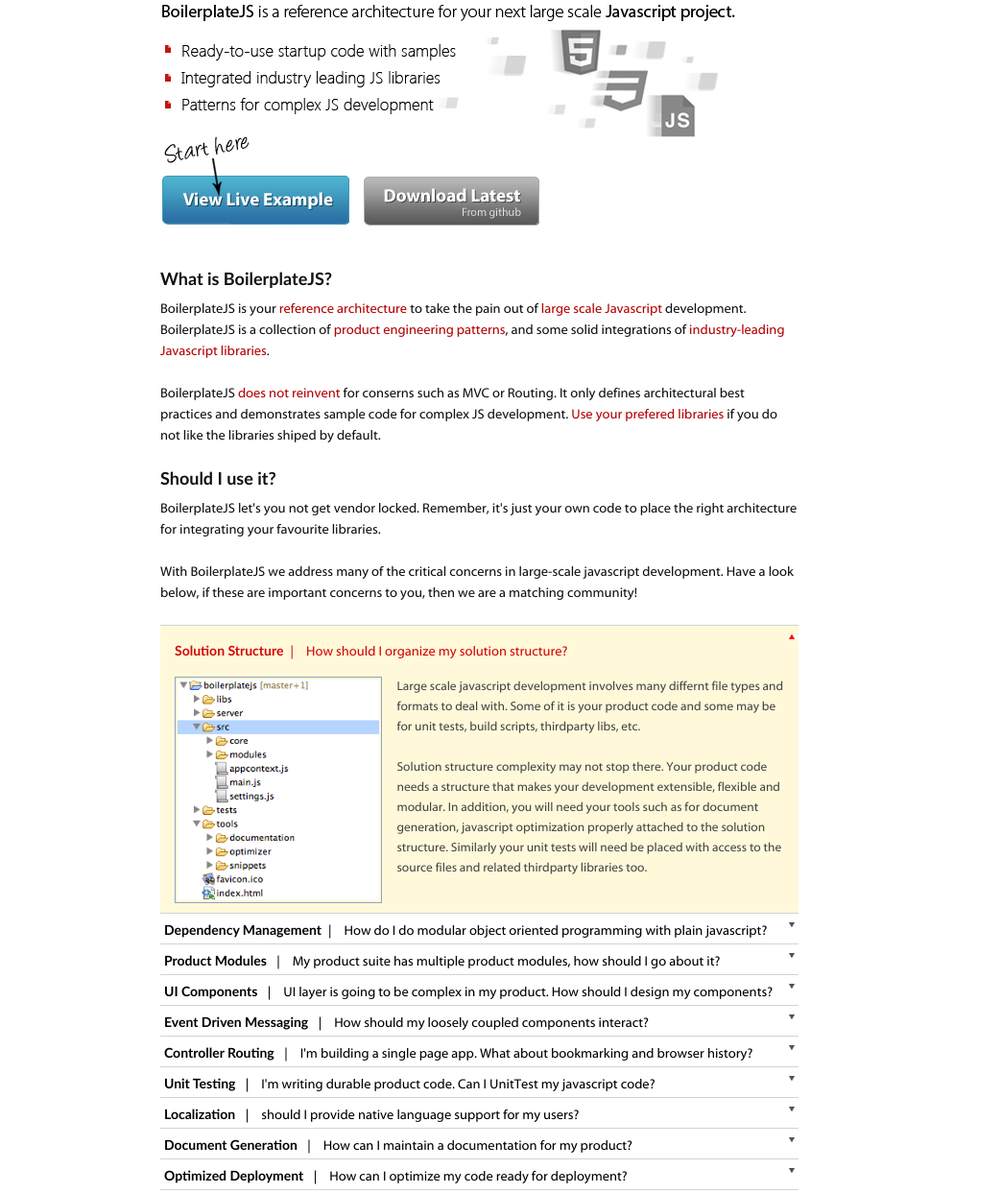
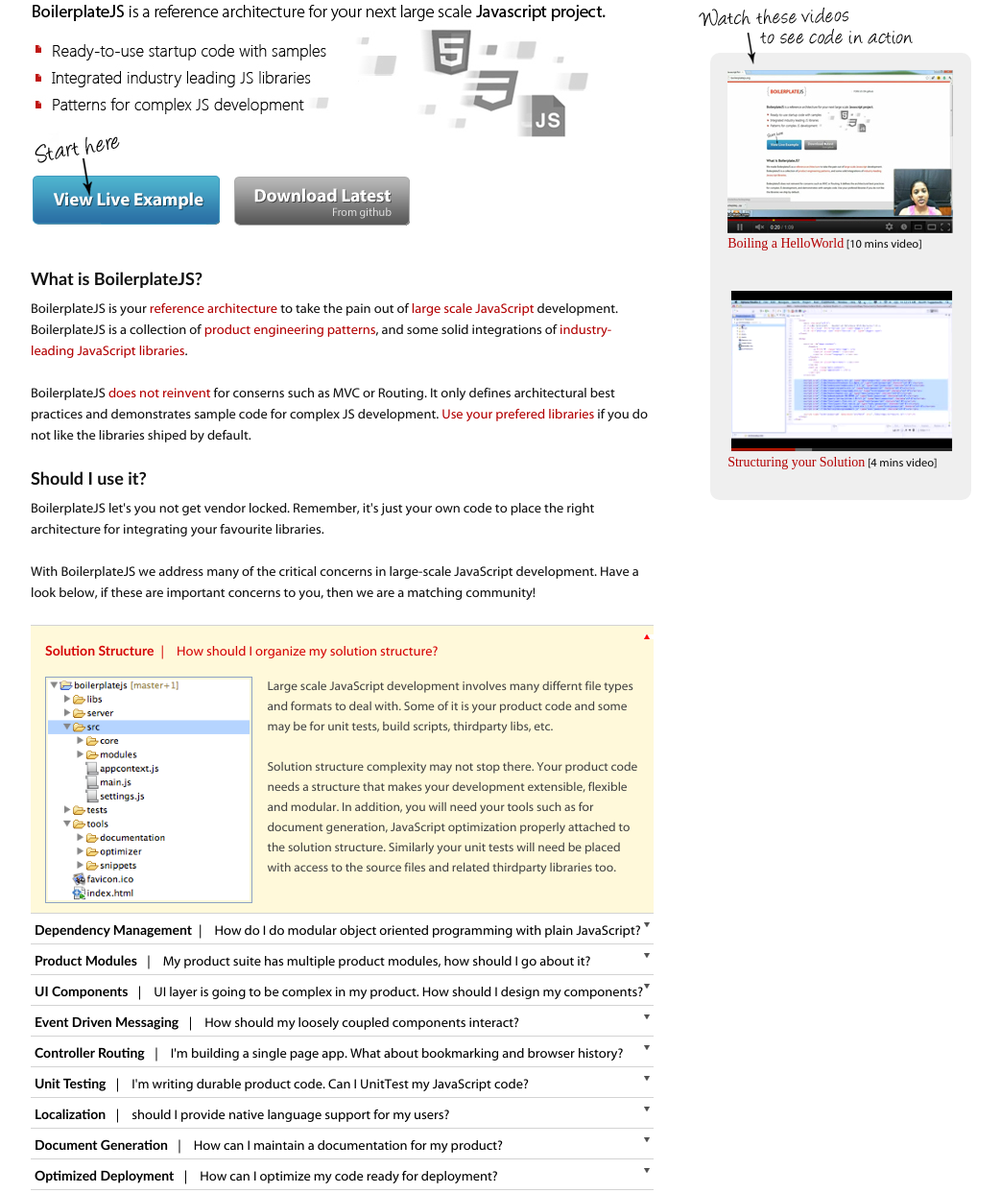
Before and after one commit to jamiebarrow/boilerplatejs-website, a plain HTML site: page index.html in a window 1280 px wide. Shown: the part 121-1364 px from the top of the page at 96% size, without its empty margins (118-1161 px from the left). Drawn offline with Linux system fonts and the light colour scheme.

Commit message:
added the 2 videos

```diff
--- a/css/Desktop.css
+++ b/css/Desktop.css
@@ -90,7 +90,7 @@
 }
 
 .header, .footer, .content {
-	width: 710px;
+	width: 980px;
 	margin: 0px auto;
 }
 .download {
@@ -150,13 +150,13 @@
 	padding: 18px;
 }
 .rightPanel {
-	padding-left: 6px;
+	padding-left: 14px;
 }
 .leftPanel {
 	padding-right: 45px;
 }
 .redTtile {
-	font: normal 16px "MyriadProBold";
+	font: normal 14px "MyriadProRegular";
 	color: #B30203;
 }
 
@@ -270,8 +270,6 @@
 .topMenu {
 	padding: 0px;
 	margin-top: 40px;
-	margin-left:240px;
-
 }
 .topMenu li {
 	display: inline;
--- a/index.html
+++ b/index.html
@@ -4,7 +4,7 @@
 		<meta http-equiv="Content-Type" content="text/html; charset=utf-8" />
 		<link rel="icon" href="favicon.ico" type="image/x-icon">
 		<link rel="shortcut icon" href="favicon.ico" type="image/x-icon">
-		<title>Boilerplate | Javascript Reference Architecture</title>
+		<title>Boilerplate | JavaScript Reference Architecture</title>
 		<link rel="stylesheet" type="text/css" href="css/Desktop.css">
 		<link rel="stylesheet" type="text/css" href="css/Grids.Min.css">
 		<script language="javascript" src="js/jquery-1.7.2.min.js"></script>
@@ -47,8 +47,8 @@
 			</div>
 		</div>
 		<div class="content">
-			<div>
-				<!--div class="yui3-u-17-24"-->
+			<div class="yui3-g">
+				<div class="yui3-u-17-24">
 					<div class="leftPanel">
 						<div class="imageRoller"><img src="images/headerImg3.jpg">
 						</div>
@@ -62,9 +62,9 @@
 						</div>
 						<div class="meduimText ">
 							BoilerplateJS is your <span class="redColorText">reference architecture</span> to take
-						the pain out of <span class="redColorText">large scale Javascript</span> development. BoilerplateJS
+							the pain out of <span class="redColorText">large scale JavaScript</span> development. BoilerplateJS
 							is a collection of <span class="redColorText">product engineering patterns</span>, and some solid
-						integrations of <span class="redColorText">industry-leading Javascript libraries</span>.
+							integrations of <span class="redColorText">industry-leading JavaScript libraries</span>.
 							<br />
 							<br />
 							BoilerplateJS <span class="redColorText">does not reinvent</span> for conserns such as MVC or Routing. It only
@@ -82,7 +82,7 @@
 							for integrating your favourite libraries.
 							<br/>
 							<br />
-						With BoilerplateJS we address many of the critical concerns in large-scale javascript development.
+							With BoilerplateJS we address many of the critical concerns in large-scale JavaScript development.
 							Have a look below, if these are important concerns to you, then we are a matching community!
 							<br/>
 							<br />
@@ -92,7 +92,7 @@
 								<a href="#" class="clickHeader"> <span class="emp">Solution Structure</span><span class="textSeperator">|</span> How should I organize my solution structure?</a>
 								<ul class="content">
 									<li><img  class="floatLeft" src="./images/content/solution-structure.png" height="230px" />
-									Large scale javascript development involves many differnt file
+										Large scale JavaScript development involves many differnt file
 										types and formats to deal with. Some of it is your product code and some may be for unit tests, build scripts,
 										thirdparty libs, etc.
 										<br/>
@@ -100,7 +100,7 @@
 
 										Solution structure complexity may not stop there. Your product code needs a structure that
 										makes your development extensible, flexible and modular. In addition, you will need your tools such as
-									for document generation, javascript optimization properly attached to the solution structure.
+										for document generation, JavaScript optimization properly attached to the solution structure.
 										Similarly your unit tests will need be placed with access to the source files and related
 										thirdparty libraries too.
 										<br/>
@@ -112,10 +112,10 @@
 								</ul>
 							</li>
 							<li class="header">
-							<a href="#" class="clickHeader"> <span class="emp">Dependency Management</span><span class="textSeperator">|</span> How do I do modular object oriented programming with plain javascript?</a>
+								<a href="#" class="clickHeader"> <span class="emp">Dependency Management</span><span class="textSeperator">|</span> How do I do modular object oriented programming with plain JavaScript?</a>
 								<ul class="content">
 									<li>
-									<img  class="floatRight" src="./images/content/dependency-management.png" width="400" /> Being a dynamic multi-paradigm language, javascript
+										<img  class="floatRight" src="./images/content/dependency-management.png" width="400" /> Being a dynamic multi-paradigm language, JavaScript
 										has its best use when its functional power is blended with some essence of object orientation.
 										<br/>
 										<br/>
@@ -187,7 +187,6 @@
 											Following is a typical structure of a BoilerplateJS UI component:
 										</div>
 										<div>
-
 
 											<table class="gridtable">
 												<tr>
@@ -271,7 +270,7 @@
 								</ul>
 							</li>
 							<li class="header">
-							<a href="#" class="clickHeader"> <span class="emp">Unit Testing </span><span class="textSeperator">|</span> I'm writing durable product code. Can I UnitTest my javascript code?</a>
+								<a href="#" class="clickHeader"> <span class="emp">Unit Testing </span><span class="textSeperator">|</span> I'm writing durable product code. Can I UnitTest my JavaScript code?</a>
 								<ul class="content">
 									<li>
 										<img  class="floatRight" src="./images/content/unit-testing.png" height="170px" /> Test driven development encourages you to write less coupled, cohesive code that
@@ -323,11 +322,11 @@
 								<a href="#" class="clickHeader"> <span class="emp">Optimized Deployment </span><span class="textSeperator">|</span> How can I optimize my code ready for deployment?</a>
 								<ul class="content">
 									<li>
-									<img  class="floatRight" src="./images/content/optimizer.png" style="height:150px"/> Javascript can make your application dynamic and active however large number
+										<img  class="floatRight" src="./images/content/optimizer.png" style="height:150px"/> JavaScript can make your application dynamic and active however large number
 										of files and file sizes being downloaded into the browser can lead to pages
 										becoming unresponsive. To avoid this from taking place BoilerplateJS provides
 										the RequireJS optimizer as a tool in the framework which will combine related
-									scripts and minify the javascript code to provide better performance.
+										scripts and minify the JavaScript code to provide better performance.
 										<br/>
 										<br/>
 										After optimization only a single file will be loaded as the application and all
@@ -341,20 +340,28 @@
 							</li>
 						</ul>
 					</div>
-				<!--/div-->
-				<div class="yui3-u-7-24" style="display:none">
+				</div>
+				<div class="yui3-u-7-24">
+					<br />
+					<br />
+					<br />
+					<br />
 					<div class="watchVideosButton"></div>
 					<div class="rightPanel" >
 						<div class="roundedBox">
-							<a href="http://www.youtube.com/v/g28VOFiN5cc" rel="shadowbox;width=640;height=480;player=swf"> <img src="images/dummyVid1.jpg" width="235" height="170"/> </a><span class="redTtile">Lorem Ipsum</span>&nbsp;5 mins video
+							<a href="http://www.youtube.com/watch?v=x5hwIpxR3j8" target="_blank"><img src="images/video-hello-world.jpg" width="235" height="170"/></a><span class="redTtile">Boiling a HelloWorld</span>&nbsp;[10 mins video]
 							<br />
 							<br />
-							<a href="http://www.youtube.com/v/g28VOFiN5cc" rel="shadowbox;width=640;height=480;player=swf"> <img src="images/dummyVid2.jpg" width="235" height="170"/> </a><span class="redTtile">Lorem Ipsum</span>&nbsp;5 mins video
-						</div>
-						<a href="#" class="more">More Videos</a>
 							<br />
 							<br />
-						<div class="roundedBox">
+							<a href="http://www.youtube.com/watch?v=EcRAseDjdnM" target="_blank"><img src="images/video-solution-structuring.png" width="235" height="170"/></a><span class="redTtile">Structuring your Solution</span>&nbsp;[4 mins video]
+							<br />
+							<br />
+							<a href="#" class="more" style="display:none">All BoilerplateJS Videos</a>
+						</div>
+						<br />
+						<br />
+						<div class="roundedBox" style="display: none">
 							Twitter Feed goes here
 						</div>
 					</div>
```
Also changed, not shown: images/dummyVid1.jpg (deleted), images/dummyVid2.jpg (deleted), images/video-hello-world.jpg (added), images/video-solution-structuring.png (added). Lines whose indentation alone changed are shown as unchanged.
